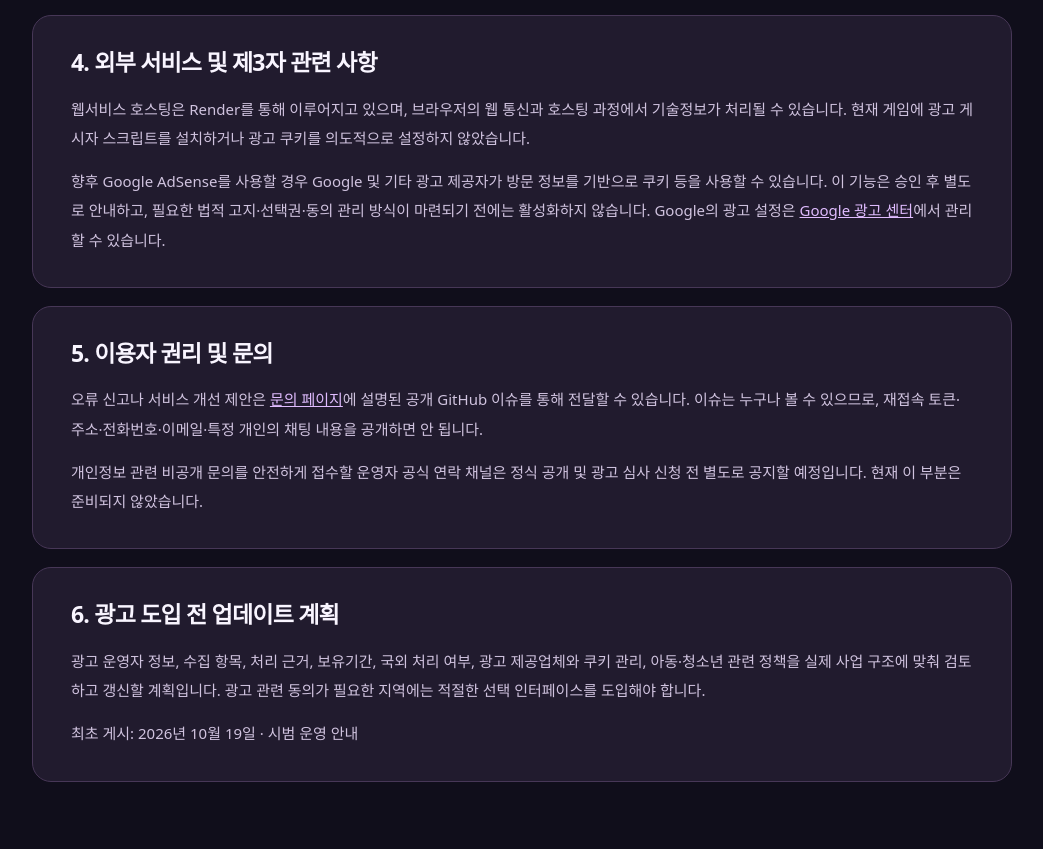
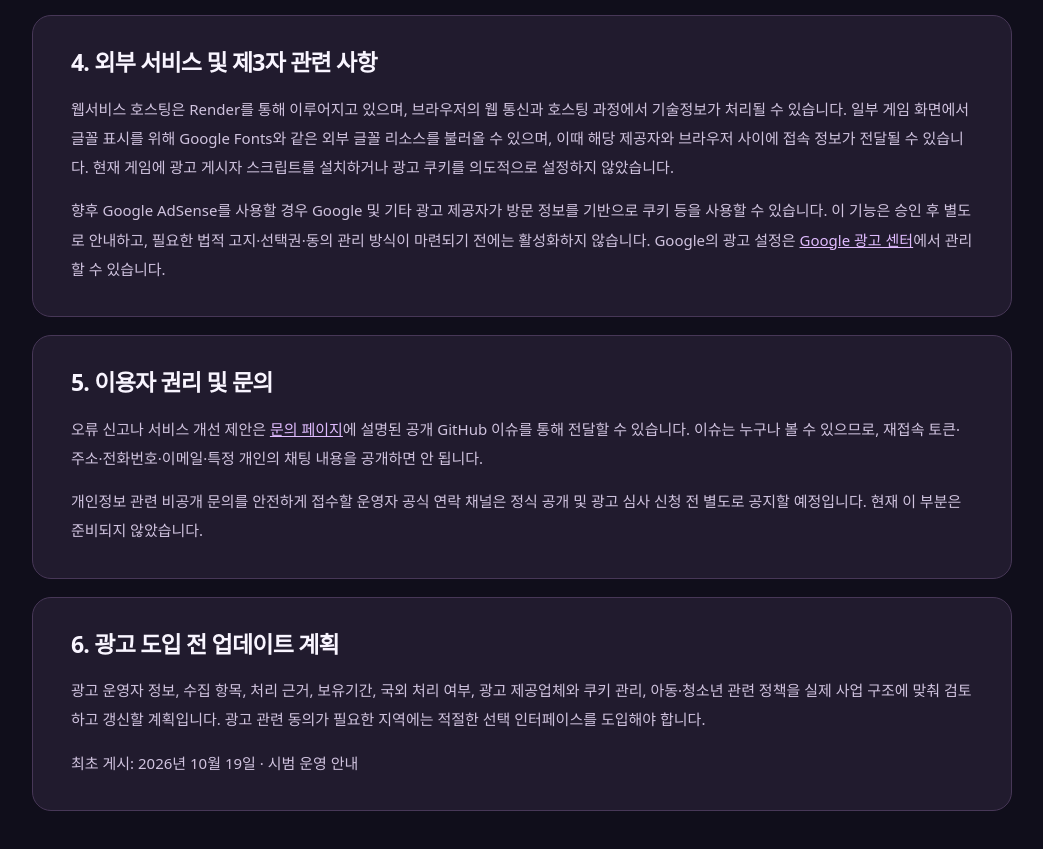
Before and after one commit to CoinBT/yangse, a website: page public/privacy.html in a window 1280 px wide. Shown: the part 1330-2179 px from the top of the page, without its empty margins (118-1161 px from the left). Drawn offline with Linux system fonts and the light colour scheme.

Commit message:
docs(privacy): disclose third-party font requests on game UI

```diff
--- a/public/privacy.html
+++ b/public/privacy.html
@@ -6,7 +6,7 @@
 <section class="article-panel"><h2>1. 서비스와 처리 목적</h2><p>본 서비스는 닉네임으로 참여하는 온라인 정체 추리 파티게임입니다. 게임방 입장, 사용자의 재연결, 차례 진행, 정답 처리, 점수 표시, 채팅 등 기능을 제공하기 위해 필요한 정보를 처리합니다. 현재 별도의 회원가입이나 비밀번호 등록은 요구하지 않습니다.</p></section>
 <section class="article-panel"><h2>2. 처리되는 정보</h2><ul><li><strong>이용자가 입력한 정보:</strong> 닉네임, 방 생성·입장 코드, 출제한 문제, 질문·정답, 텍스트 채팅, 호스트 답변 등</li><li><strong>게임 작동 중 생성되는 정보:</strong> 재접속 식별 토큰, 플레이어 식별값, 점수, 승패 기록, 차례 및 방 상태</li><li><strong>브라우저 저장:</strong> 재입장 정보를 유지하기 위해 로컬 스토리지에 닉네임·방 코드·세션 토큰 등을 저장할 수 있습니다.</li><li><strong>서버 운영 기록:</strong> 접속·요청 시간, IP 주소 등 기술적 로그가 서버 운영사(Render)에 의해 처리될 수 있습니다.</li><li><strong>음성채팅:</strong> 브라우저에서 마이크 권한을 받으면 참가자 간 연결을 위한 신호 메시지가 전달됩니다. 게임 코드에는 음성 데이터 저장 기능이 없지만 통신 경로, 이용자 단말 및 브라우저에서는 별도 처리가 발생할 수 있습니다.</li></ul></section>
 <section class="article-panel"><h2>3. 보유·삭제 및 현 상태의 한계</h2><p>현재 게임방과 점수, 일부 채팅 데이터는 서버에서 방 상태와 함께 저장됩니다. 유료 영구 저장소가 없는 무료 호스팅 환경이어서 재시작·배포 시 정보가 소실될 수 있지만, 이것이 정해진 기간 내 자동 삭제를 보장하는 방식은 아닙니다. 따라서 <strong>현재는 확정된 일괄 보존기간과 개별 이용자의 삭제 요청 자동 처리 기능을 제공하지 않습니다.</strong></p><p>브라우저 로컬 스토리지에 저장된 재입장 정보는 이용자가 브라우저의 사이트 데이터 삭제 기능으로 삭제할 수 있습니다. 서버 측 삭제 요청 및 보유기간 정책은 공개 서비스의 정식 운영 전에 정비할 계획입니다.</p></section>
-<section class="article-panel"><h2>4. 외부 서비스 및 제3자 관련 사항</h2><p>웹서비스 호스팅은 Render를 통해 이루어지고 있으며, 브라우저의 웹 통신과 호스팅 과정에서 기술정보가 처리될 수 있습니다. 현재 게임에 광고 게시자 스크립트를 설치하거나 광고 쿠키를 의도적으로 설정하지 않았습니다.</p><p>향후 Google AdSense를 사용할 경우 Google 및 기타 광고 제공자가 방문 정보를 기반으로 쿠키 등을 사용할 수 있습니다. 이 기능은 승인 후 별도로 안내하고, 필요한 법적 고지·선택권·동의 관리 방식이 마련되기 전에는 활성화하지 않습니다. Google의 광고 설정은 <a href="https://myadcenter.google.com/" rel="noopener noreferrer">Google 광고 센터</a>에서 관리할 수 있습니다.</p></section>
+<section class="article-panel"><h2>4. 외부 서비스 및 제3자 관련 사항</h2><p>웹서비스 호스팅은 Render를 통해 이루어지고 있으며, 브라우저의 웹 통신과 호스팅 과정에서 기술정보가 처리될 수 있습니다. 일부 게임 화면에서 글꼴 표시를 위해 Google Fonts와 같은 외부 글꼴 리소스를 불러올 수 있으며, 이때 해당 제공자와 브라우저 사이에 접속 정보가 전달될 수 있습니다. 현재 게임에 광고 게시자 스크립트를 설치하거나 광고 쿠키를 의도적으로 설정하지 않았습니다.</p><p>향후 Google AdSense를 사용할 경우 Google 및 기타 광고 제공자가 방문 정보를 기반으로 쿠키 등을 사용할 수 있습니다. 이 기능은 승인 후 별도로 안내하고, 필요한 법적 고지·선택권·동의 관리 방식이 마련되기 전에는 활성화하지 않습니다. Google의 광고 설정은 <a href="https://myadcenter.google.com/" rel="noopener noreferrer">Google 광고 센터</a>에서 관리할 수 있습니다.</p></section>
 <section class="article-panel"><h2>5. 이용자 권리 및 문의</h2><p>오류 신고나 서비스 개선 제안은 <a href="/contact">문의 페이지</a>에 설명된 공개 GitHub 이슈를 통해 전달할 수 있습니다. 이슈는 누구나 볼 수 있으므로, 재접속 토큰·주소·전화번호·이메일·특정 개인의 채팅 내용을 공개하면 안 됩니다.</p><p>개인정보 관련 비공개 문의를 안전하게 접수할 운영자 공식 연락 채널은 정식 공개 및 광고 심사 신청 전 별도로 공지할 예정입니다. 현재 이 부분은 준비되지 않았습니다.</p></section>
 <section class="article-panel"><h2>6. 광고 도입 전 업데이트 계획</h2><p>광고 운영자 정보, 수집 항목, 처리 근거, 보유기간, 국외 처리 여부, 광고 제공업체와 쿠키 관리, 아동·청소년 관련 정책을 실제 사업 구조에 맞춰 검토하고 갱신할 계획입니다. 광고 관련 동의가 필요한 지역에는 적절한 선택 인터페이스를 도입해야 합니다.</p><p>최초 게시: 2026년 10월 19일 · 시범 운영 안내</p></section></div></main>
 <footer class="footer"><div class="container"><div class="footer-row"><div><a class="logo" href="/"><span class="logo-mark">🎭</span><span>양세찬 게임<small>친구들과 즐기는 무료 온라인 추리게임</small></span></a><p class="footer-note">독립적으로 제작한 웹 파티게임입니다. 특정 방송사·연예인과 공식 제휴하거나 후원받은 서비스가 아닙니다. 서버는 현재 시험 운영 중입니다.</p></div><nav class="footer-links" aria-label="사이트 안내"><a href="/">홈</a><a href="/play">게임 시작</a><a href="/guide">게임 방법</a><a href="/faq">FAQ</a><a href="/about">서비스 소개</a><a href="/safety">안전 이용 안내</a><a href="/privacy">개인정보처리방침</a><a href="/terms">이용약관</a><a href="/contact">문의</a></nav></div><div class="copyright">© 2026 양세찬 게임 — 독립 웹게임 프로젝트 · 광고 승인 및 운영 정책을 준비하고 있습니다.</div></div></footer></body></html>
```
